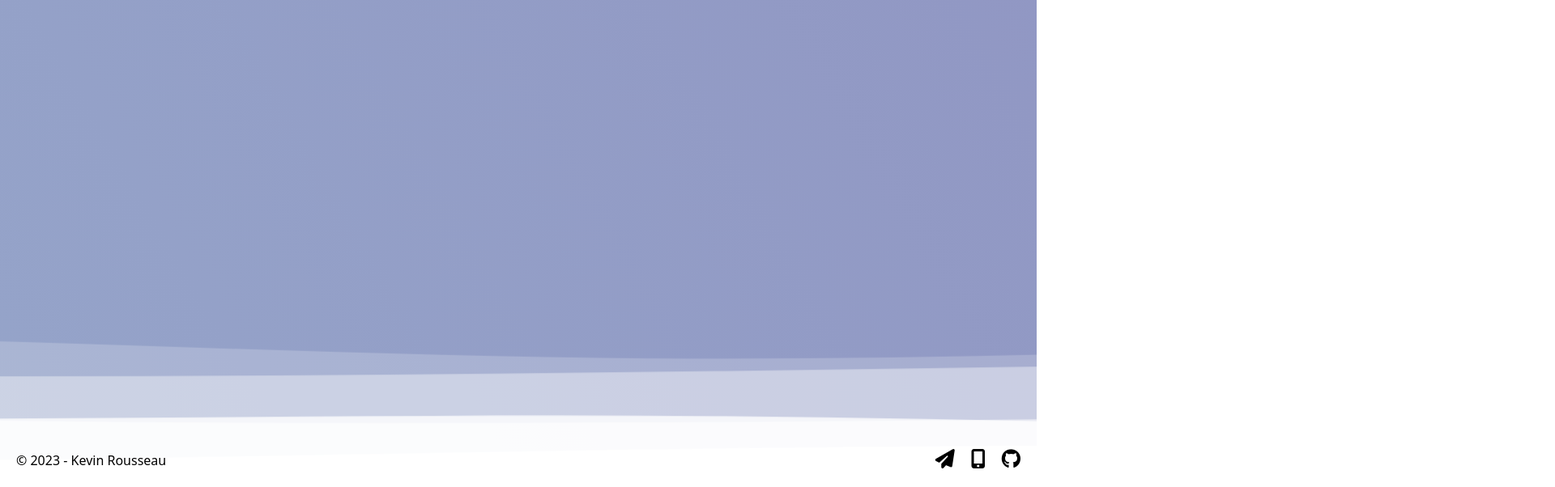
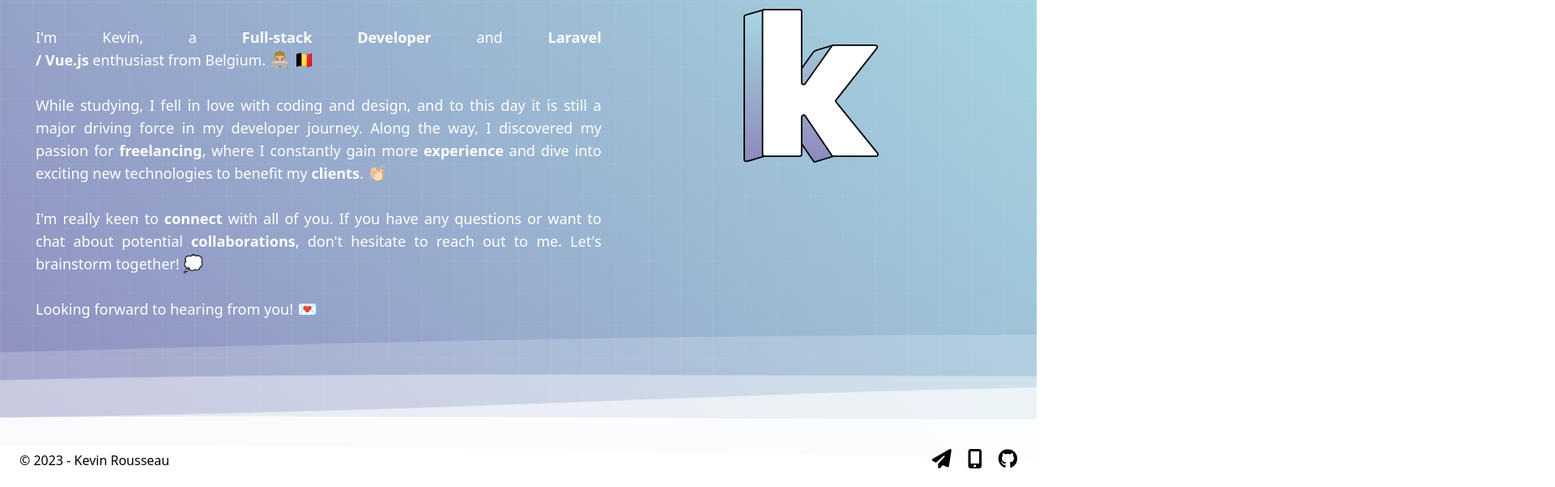
Before and after one commit to KevinRousseau/kevinrousseau.be, a Nuxt app: page / in a window 1280 px wide. Shown: the part 198-800 px from the top of the page at 81% size, 1920 px wide, since content can reach past the window. Built offline with nearby package versions, Linux system fonts and the light colour scheme.

Commit message:
Finalise hero

```diff
--- a/app.config.ts
+++ b/app.config.ts
@@ -1,5 +1,5 @@
 export default defineAppConfig({
-    title: 'Hello Nuxt',
+    title: 'Kevin Rousseau',
     theme: {
       dark: true,
       colors: {
--- a/app.vue
+++ b/app.vue
@@ -1,5 +1,7 @@
 <template>
-	<div class="w-screen min-h-screen overflow-x-hidde">
-		<NuxtPage />
-	</div>
+  <div class="w-screen min-h-screen relative">
+    <NuxtPage />
+
+    <Footer></Footer>
+  </div>
 </template>
--- a/assets/css/tailwind.css
+++ b/assets/css/tailwind.css
@@ -13,4 +13,27 @@
 
 body {
   @apply font-light;
+  transform-style: preserve-3d;
+  perspective: 500px;
 }
+
+strong {
+  @apply font-semibold;
+}
+
+.bg-gradient-stripped {
+  background-image: linear-gradient(45deg, #8D8BBE, #A7DCE3);
+  background-size: cover;
+
+  &::after {
+    content: '';
+    z-index: 1;
+    position: absolute;
+    width: 100%;
+    height: 100%;
+    background-size: 40px 40px;
+    background-image:
+      linear-gradient(to right, rgba(255, 255, 255, .05) 1px, transparent 1px),
+      linear-gradient(to bottom, rgba(255, 255, 255, .05) 1px, transparent 1px);
+  }
+}
--- /dev/null
+++ b/components/Footer.vue
@@ -0,0 +1,46 @@
+<script setup lang="ts">
+import HeroWave from "./HeroWave.vue";
+import FooterLink from "./FooterLink.vue";
+
+interface FooterLink {
+  url: string;
+  icon: string;
+}
+
+const footerLinks: FooterLink[] = [
+  {
+    url: "mailto:hallo@kevinrousseau.be",
+    icon: "fa-solid fa-paper-plane",
+  },
+  {
+    url: "tel:+32 476 34 91 63",
+    icon: "fa-solid fa-mobile-screen-button",
+  },
+  {
+    url: "https://github.com/KevinRousseau",
+    icon: "fa-brands fa-github",
+  },
+];
+</script>
+
+<template>
+  <footer class="w-full absolute bottom-0 z-10">
+    <div class="container mx-auto flex justify-between items-center py-5">
+      <p>&copy; {{ new Date().getFullYear() }} - Kevin Rousseau</p>
+
+      <ul class="flex items-center gap-5">
+        <li
+          v-for="(footerLink, footerLinkIndex) in footerLinks"
+          :key="footerLinkIndex"
+        >
+          <FooterLink
+            :url="footerLink.url"
+            :icon="footerLink.icon"
+          ></FooterLink>
+        </li>
+      </ul>
+    </div>
+  </footer>
+
+  <HeroWave class="absolute bottom-0" />
+</template>
--- a/components/HeroWave.vue
+++ b/components/HeroWave.vue
@@ -1,58 +1,82 @@
 <template>
-    <div id="hero-wave" class="w-full">
-        <svg version="1.1" id="visual" xmlns="http://www.w3.org/2000/svg" xmlns:xlink="http://www.w3.org/1999/xlink" x="0px"
-            y="0px" viewBox="0 0 3000 200" style="enable-background:new 0 0 3000 200;" xml:space="preserve">
-            <path class="st0" d="M0,54l45.5,0.7c45.5,0.6,136.5,2,227.3,1.5c90.9-0.5,181.5-2.9,272.4-5.4C636,48.3,727,45.7,818,51.3
+  <div id="hero-wave" class="w-full overflow-hidden">
+    <svg
+      version="1.1"
+      id="visual"
+      xmlns="http://www.w3.org/2000/svg"
+      xmlns:xlink="http://www.w3.org/1999/xlink"
+      x="0px"
+      y="0px"
+      viewBox="0 0 3000 200"
+      style="enable-background: new 0 0 3000 200"
+      xml:space="preserve"
+    >
+      <path
+        class="st0"
+        d="M0,54l45.5,0.7c45.5,0.6,136.5,2,227.3,1.5c90.9-0.5,181.5-2.9,272.4-5.4C636,48.3,727,45.7,818,51.3
 	c91,5.7,182,19.7,273,21.5c91,1.9,182-8.5,272.8-15c90.9-6.5,181.5-9.1,272.4-8.5C1727,50,1818,54,1909,62.8
 	c91,8.9,182,22.5,273,22.5s182-13.6,272.8-20c90.9-6.3,181.5-5.3,272.4-1.3c90.8,4,181.8,11,227.3,14.5L3000,82v119h-45.5
 	c-45.5,0-136.5,0-227.3,0c-90.9,0-181.5,0-272.4,0c-90.8,0-181.8,0-272.8,0s-182,0-273,0s-182,0-272.8,0c-90.9,0-181.5,0-272.4,0
-	c-90.8,0-181.8,0-272.8,0s-182,0-273,0s-182,0-272.8,0c-90.9,0-181.5,0-272.4,0c-90.8,0-181.8,0-227.3,0H0V54z" />
-            <path class="st1" d="M0,93l45.5,3.3c45.5,3.4,136.5,10,227.3,13.5c90.9,3.5,181.5,3.9,272.4-1C636,104,727,94,818,90.5
+	c-90.8,0-181.8,0-272.8,0s-182,0-273,0s-182,0-272.8,0c-90.9,0-181.5,0-272.4,0c-90.8,0-181.8,0-227.3,0H0V54z"
+      />
+      <path
+        class="st1"
+        d="M0,93l45.5,3.3c45.5,3.4,136.5,10,227.3,13.5c90.9,3.5,181.5,3.9,272.4-1C636,104,727,94,818,90.5
 	s182-0.5,273,0s182-1.5,272.8-5.2c90.9-3.6,181.5-9,272.4-9.5c90.8-0.5,181.8,3.9,272.8,1.7s182-10.8,273-12.2
 	c91-1.3,182,4.7,272.8,7.4c90.9,2.6,181.5,2,272.4,1.8c90.8-0.2,181.8,0.2,227.3,0.3L3000,75v126h-45.5c-45.5,0-136.5,0-227.3,0
 	c-90.9,0-181.5,0-272.4,0c-90.8,0-181.8,0-272.8,0s-182,0-273,0s-182,0-272.8,0c-90.9,0-181.5,0-272.4,0c-90.8,0-181.8,0-272.8,0
-	s-182,0-273,0s-182,0-272.8,0c-90.9,0-181.5,0-272.4,0c-90.8,0-181.8,0-227.3,0H0V93z" />
-            <path class="st2" d="M0,93l45.5,6.8C91,106.7,182,120.3,272.8,121c90.9,0.7,181.5-11.7,272.4-11C636,110.7,727,124.3,818,131
+	s-182,0-273,0s-182,0-272.8,0c-90.9,0-181.5,0-272.4,0c-90.8,0-181.8,0-227.3,0H0V93z"
+      />
+      <path
+        class="st2"
+        d="M0,93l45.5,6.8C91,106.7,182,120.3,272.8,121c90.9,0.7,181.5-11.7,272.4-11C636,110.7,727,124.3,818,131
 	s182,6.3,273,5s182-3.7,272.8-12c90.9-8.3,181.5-22.7,272.4-24c90.8-1.3,181.8,10.3,272.8,17.2c91,6.8,182,8.8,273,12.3
 	s182,8.5,272.8,6.8c90.9-1.6,181.5-10,272.4-12.1c90.8-2.2,181.8,1.8,227.3,3.8l45.5,2v71h-45.5c-45.5,0-136.5,0-227.3,0
 	c-90.9,0-181.5,0-272.4,0c-90.8,0-181.8,0-272.8,0s-182,0-273,0s-182,0-272.8,0c-90.9,0-181.5,0-272.4,0c-90.8,0-181.8,0-272.8,0
-	s-182,0-273,0s-182,0-272.8,0c-90.9,0-181.5,0-272.4,0c-90.8,0-181.8,0-227.3,0H0V93z" />
-            <path class="st3" d="M0,135l45.5,2.7c45.5,2.6,136.5,8,227.3,8.8c90.9,0.8,181.5-2.8,272.4-7c90.8-4.2,181.8-8.8,272.8-9.3
+	s-182,0-273,0s-182,0-272.8,0c-90.9,0-181.5,0-272.4,0c-90.8,0-181.8,0-227.3,0H0V93z"
+      />
+      <path
+        class="st3"
+        d="M0,135l45.5,2.7c45.5,2.6,136.5,8,227.3,8.8c90.9,0.8,181.5-2.8,272.4-7c90.8-4.2,181.8-8.8,272.8-9.3
 	s182,3.1,273,2.6s182-5.1,272.8-2.8c90.9,2.3,181.5,11.7,272.4,17.2c90.8,5.5,181.8,7.1,272.8,6c91-1.2,182-5.2,273-4.5
 	c91,0.6,182,6,272.8,9c90.9,3,181.5,3.6,272.4,0.5c90.8-3.2,181.8-10.2,227.3-13.7l45.5-3.5v60h-45.5c-45.5,0-136.5,0-227.3,0
 	c-90.9,0-181.5,0-272.4,0c-90.8,0-181.8,0-272.8,0s-182,0-273,0s-182,0-272.8,0c-90.9,0-181.5,0-272.4,0c-90.8,0-181.8,0-272.8,0
-	s-182,0-273,0s-182,0-272.8,0c-90.9,0-181.5,0-272.4,0c-90.8,0-181.8,0-227.3,0H0V135z" />
-            <path class="st4" d="M0,150l45.5,2.3c45.5,2.4,136.5,7,227.3,9.5c90.9,2.5,181.5,2.9,272.4,5.5C636,170,727,175,818,174.2
+	s-182,0-273,0s-182,0-272.8,0c-90.9,0-181.5,0-272.4,0c-90.8,0-181.8,0-227.3,0H0V135z"
+      />
+      <path
+        class="st4"
+        d="M0,150l45.5,2.3c45.5,2.4,136.5,7,227.3,9.5c90.9,2.5,181.5,2.9,272.4,5.5C636,170,727,175,818,174.2
 	c91-0.9,182-7.5,273-11.5s182-5.4,272.8-2.2c90.9,3.2,181.5,10.8,272.4,13.7c90.8,2.8,181.8,0.8,272.8-0.5c91-1.4,182-2,273-2.5
 	s182-0.9,272.8-1c90.9-0.2,181.5-0.2,272.4-1.2c90.8-1,181.8-3,227.3-4l45.5-1v37h-45.5c-45.5,0-136.5,0-227.3,0
 	c-90.9,0-181.5,0-272.4,0c-90.8,0-181.8,0-272.8,0s-182,0-273,0s-182,0-272.8,0c-90.9,0-181.5,0-272.4,0c-90.8,0-181.8,0-272.8,0
-	s-182,0-273,0s-182,0-272.8,0c-90.9,0-181.5,0-272.4,0c-90.8,0-181.8,0-227.3,0H0V150z" />
+	s-182,0-273,0s-182,0-272.8,0c-90.9,0-181.5,0-272.4,0c-90.8,0-181.8,0-227.3,0H0V150z"
+      />
     </svg>
   </div>
 </template>
 <style lang="scss">
 .st0 {
   opacity: 0.2;
-    fill: #FFFFFF;
+  fill: #ffffff;
 }
 
 .st1 {
   opacity: 0.4;
-    fill: #FFFFFF;
+  fill: #ffffff;
 }
 
 .st2 {
   opacity: 0.6;
-    fill: #FFFFFF;
+  fill: #ffffff;
 }
 
 .st3 {
   opacity: 0.8;
-    fill: #FFFFFF;
+  fill: #ffffff;
 }
 
 .st4 {
-    fill: #FFFFFF;
+  fill: #ffffff;
 }
 
 @keyframes move_wave_right {
@@ -83,8 +107,18 @@
   }
 }
 
-#hero-wave svg {
+#hero-wave {
+  &::after {
+    content: "";
+    display: block;
+    background: red;
+    // height: 40px;
+    width: 100%;
+  }
+
+  svg {
     height: 250px;
+  }
 }
 
 #hero-wave path:nth-child(even) {
--- a/package.json
+++ b/package.json
@@ -15,6 +15,8 @@
     "autoprefixer": "^10.4.14",
     "node-sass": "^9.0.0",
     "nuxt": "^3.6.1",
+    "prettier": "^3.0.0",
+    "prettier-plugin-tailwindcss": "^0.3.0",
     "sass-loader": "^13.3.2"
   },
   "dependencies": {
--- a/pages/index.vue
+++ b/pages/index.vue
@@ -1,61 +1,82 @@
 <script setup lang="ts">
-import FooterLink from '../components/FooterLink.vue';
-import HeroWave from '../components/HeroWave.vue';
+const appConfig = useAppConfig();
 
-interface FooterLink {
-	url: string,
-	icon: string
-}
+const logo = ref();
+const multiple = 30;
 
-const footerLinks: FooterLink[] = [
-	{
-		url: 'mailto:hallo@kevinrousseau.be',
-		icon: 'fa-solid fa-paper-plane'
-	}, {
-		url: 'tel:+32 476 34 91 63',
-		icon: 'fa-solid fa-mobile-screen-button'
-	}, {
-		url: 'https://github.com/KevinRousseau',
-		icon: 'fa-brands fa-github'
-	}
-]
+const mouseMove = (e: MouseEvent) => {
+  console.log(e);
+  window.requestAnimationFrame(function () {
+    transformElement(e.clientX, e.clientY);
+  });
+};
 
+const mouseLeave = () => {
+  window.requestAnimationFrame(function () {
+    logo.value.style.transform = "rotateX(0) rotateY(0)";
+  });
+};
+
+const transformElement = (x: number, y: number) => {
+  let box = logo.value.getBoundingClientRect();
+  let calcX = -(y - box.y - box.height / 2) / multiple;
+  let calcY = (x - box.x - box.width / 2) / multiple;
+
+  logo.value.style.transform =
+    "rotateX(" + calcX + "deg) " + "rotateY(" + calcY + "deg)";
+};
 </script>
+<template>
+  <div
+    class="bg-gradient-stripped w-screen min-h-screen flex items-center"
+    @mousemove="mouseMove"
+    @mouseleave="mouseLeave"
+  >
+    <div
+      class="container mx-auto z-10 mt-10 mb-48 flex items-center justify-between flex-col xl:flex-row"
+    >
+      <header class="text-white xl:w-7/12 order-2 xl:order-1 text-justify">
+        <h1 class="text-7xl lg:text-9xl font-bold opacity-50">Welcome</h1>
+        <h2
+          class="text-3xl lg:text-5xl font-bold -mt-7 pl-5 lg:-mt-10 lg:pl-10"
+        >
+          Nice to meet you
+        </h2>
 
-<template>
-	<div id="hero" class="w-screen min-h-screen">
-		<footer class="w-full absolute bottom-0 left-0 z-10 flex justify-between items-center p-5">
-			<p>&copy; {{ new Date().getFullYear() }} - Kevin Rousseau </p>
+        <p class="text-md lg:text-lg lg:ml-5 mt-10 text-balance leading-loose">
+          I'm Kevin, a <strong>Full-stack Developer</strong> and
+          <strong>Laravel / Vue.js</strong> enthusiast from Belgium.
+          <span>👨🏼‍💻 🇧🇪</span> <br /><br />
+          While studying, I fell in love with coding and design, and to this day
+          it is still a major driving force in my developer journey. Along the
+          way, I discovered my passion for <strong>freelancing</strong>, where I
+          constantly gain more <strong>experience</strong> and dive into
+          exciting new technologies to benefit my <strong>clients</strong>.
+          <span>👏🏻</span> <br /><br />
+          I'm really keen to <strong>connect</strong> with all of you. If you
+          have any questions or want to chat about potential
+          <strong>collaborations</strong>, don't hesitate to reach out to me.
+          Let's brainstorm together! <span>💭</span> <br /><br />
+          Looking forward to hearing from you! <span>💌</span>
+        </p>
+      </header>
 
-			<ul class="flex items-center gap-5">
-				<li v-for="(footerLink, footerLinkIndex) in footerLinks" :key="footerLinkIndex">
-					<FooterLink :url="footerLink.url" :icon="footerLink.icon"></FooterLink>
-				</li>
-			</ul>
-		</footer>
-
-		<HeroWave class="absolute bottom-0" />
-	</div>
+      <div
+        class="flex items-center xl:justify-center flex-1 w-full order-1 xl:order-2 mb-10"
+      >
+        <img
+          src="/img/logo.svg"
+          :alt="appConfig.title + ' Logo'"
+          ref="logo"
+          class="w-[100px] xl:w-4/12"
+        />
+      </div>
+    </div>
+  </div>
 </template>
 
 <style lang="scss">
-@keyframes move_gradient {
-	0% {
-		background-position: 0 85%;
-	}
-
-	50% {
-		background-position: 100% 20%;
-	}
-
-	100% {
-		background-position: 0% 85%;
-	}
-}
-
-#hero {
-	background-image: linear-gradient(60deg, #A7DCE3, #8D8BBE);
-	background-size: 600% 600%;
-	animation: move_gradient 20s infinite ease-in-out;
+span {
+  @apply text-xl;
 }
 </style>
```
Also changed, not shown: tailwind.config.ts (+15 -14 lines), public/img/logo.svg (added), 1 other file (tests, documents, lock files or other folders). Lines whose indentation alone changed are shown as unchanged.
